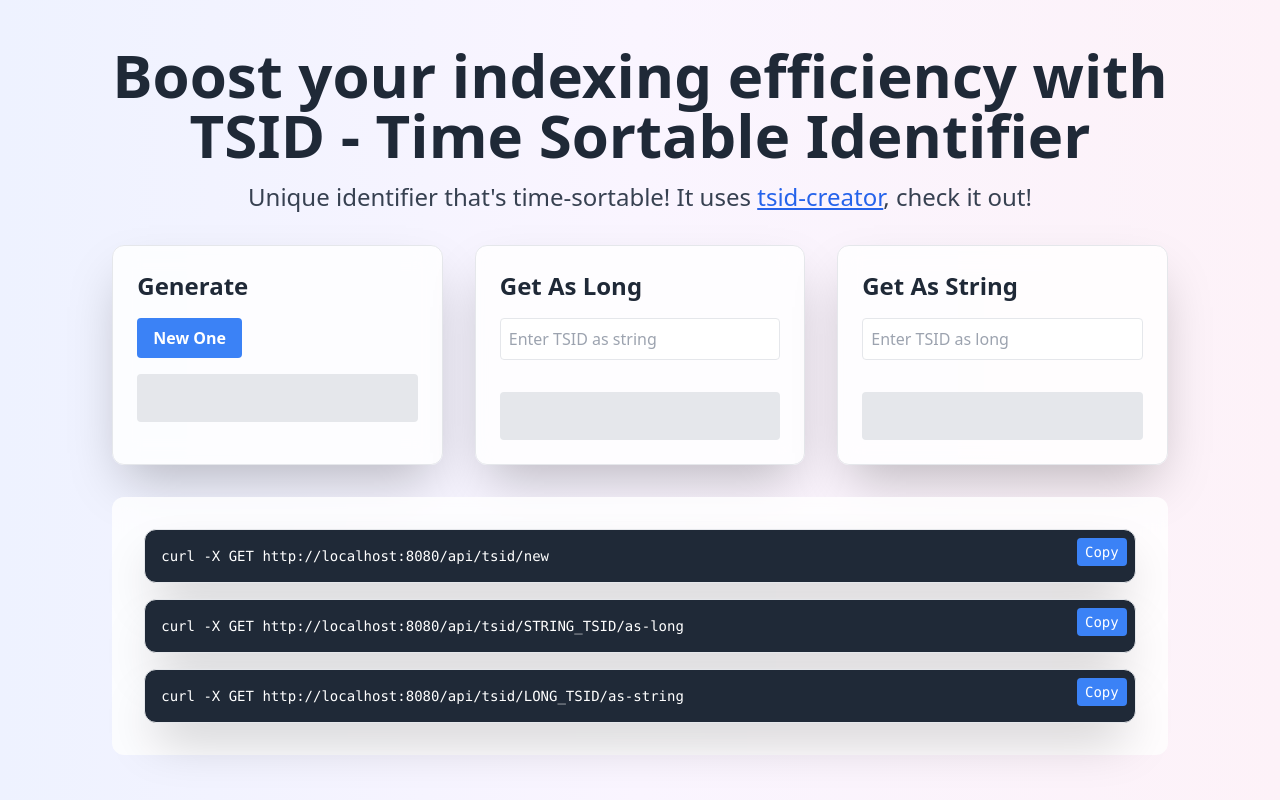
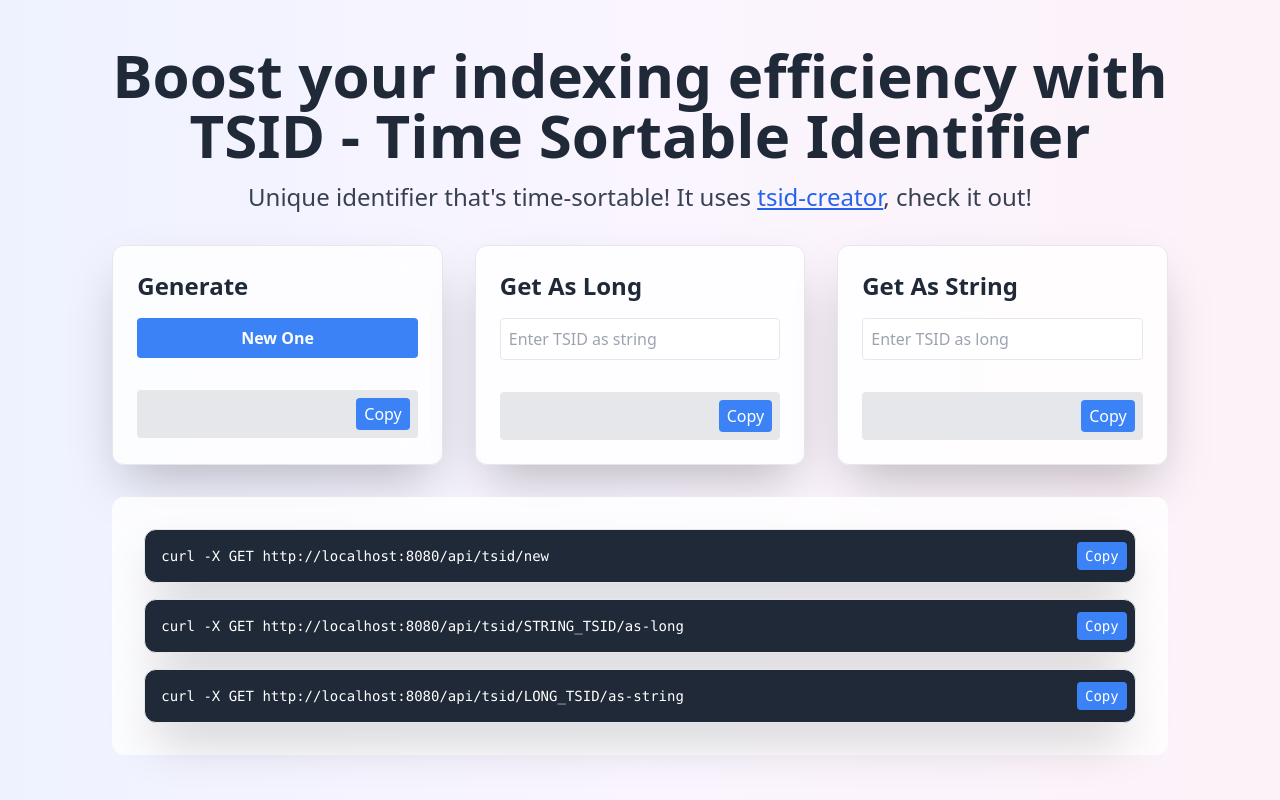
Before and after one commit to murilocardoso/tsidgenerator-frontend, an Angular app: page / in a window 1280 px wide. Built offline with nearby package versions, Linux system fonts and the light colour scheme.

Commit message:
copy buttons for the outputs and toast

```diff
--- a/src/app/app.component.html
+++ b/src/app/app.component.html
@@ -1,15 +1,20 @@
 <div class="container mx-auto p-8">
+
   <div class="text-center mb-8">
     <h1 class="text-6xl font-extrabold text-gray-800">Boost your indexing efficiency with <br> TSID - Time Sortable Identifier </h1>
     <h2 class="text-2xl text-gray-700 mt-4">Unique identifier that's time-sortable! It uses <a href="https://github.com/f4b6a3/tsid-creator" class="text-blue-600 underline" target="_blank">tsid-creator</a>, check it out!</h2>
   </div>
+
   <div class="grid grid-cols-1 md:grid-cols-3 gap-8">
     <!-- Generate TSID -->
     <div class="card">
       <h2 class="text-2xl font-bold mb-4 text-gray-800">Generate</h2>
-      <button class="bg-blue-500 hover:bg-blue-700 text-white font-bold py-2 px-4 rounded" (click)="generateTsid()">New One</button>
+      <button class="bg-blue-500 hover:bg-blue-700 text-white font-bold p-2 w-full mb-4 rounded" (click)="generateTsid()">New One</button>
       <div class="result-container">
-        <span class="result-text">{{ newTsidAsString }}</span>
+        <div class="result-content flex items-center justify-between w-full">
+          <span class="result-text">{{ newTsidAsString }}</span>
+          <button (click)="copyNewTsidAsString()" class="ml-2 bg-blue-500 hover:bg-blue-700 text-white py-1 px-2 rounded">Copy</button>
+        </div>
       </div>
     </div>
 
@@ -18,7 +23,10 @@
       <h2 class="text-2xl font-bold mb-4 text-gray-800">Get As Long</h2>
       <input type="text" (ngModelChange)="onGetAsLongChange($event)" [maxlength]="TSID_STRING_MAX_SIZE" [(ngModel)]="tsidStringInput" class="border p-2 w-full mb-4 rounded" placeholder="Enter TSID as string">
       <div class="result-container">
-        <span class="result-text" [class.text-red-500]="tsidLongOuput == VALUE_WHEN_INVALID_ARGUMENT">{{ tsidLongOuput }}</span>
+        <div class="result-content flex items-center justify-between w-full">
+          <div class="result-text" [class.text-red-500]="tsidLongOuput == VALUE_WHEN_INVALID_ARGUMENT">{{ tsidLongOuput }}</div>
+          <button (click)="copyTsidLongOutput()" class="ml-2 bg-blue-500 hover:bg-blue-700 text-white py-1 px-2 rounded">Copy</button>
+        </div>
       </div>
     </div>
 
@@ -27,7 +35,10 @@
       <h2 class="text-2xl font-bold mb-4 text-gray-800">Get As String</h2>
       <input type="text" (ngModelChange)="onGetAsStringChange($event)" [maxlength]="TSID_LONG_MAX_SIZE" [(ngModel)]="tsidLongInput" class="border p-2 w-full mb-4 rounded" placeholder="Enter TSID as long">
       <div class="result-container">
-        <div class="result-text" [class.text-red-500]="tsidStringOutput == VALUE_WHEN_INVALID_ARGUMENT">{{ tsidStringOutput }}</div>
+        <div class="result-content flex items-center justify-between w-full">
+          <div class="result-text" [class.text-red-500]="tsidStringOutput == VALUE_WHEN_INVALID_ARGUMENT">{{ tsidStringOutput }}</div>
+          <button (click)="copyTsidStringOutput()" class="ml-2 bg-blue-500 hover:bg-blue-700 text-white py-1 px-2 rounded">Copy</button>
+        </div>
       </div>
     </div>
   </div>
@@ -37,21 +48,26 @@
     <div class="space-y-4">
       <!-- Curl Command for Generate TSID -->
       <div class="card code-card relative">
-        <code>{{ curl_generate }}</code>
-        <button (click)="copyGenerateCurlToClipboard()" class="absolute top-2 right-2 bg-blue-500 hover:bg-blue-700 text-white py-1 px-2 rounded">Copy</button>
+        <code>{{ curlGenerate }}</code>
+        <button (click)="copyGenerateCurlToClipboard()" class="absolute top-1/2 right-2 transform -translate-y-1/2 bg-blue-500 hover:bg-blue-700 text-white py-1 px-2 rounded">Copy</button>
       </div>
 
       <!-- Curl Command for Get As Long -->
       <div class="card code-card relative">
-        <code>{{ curl_from_string_to_long }}</code>
-        <button (click)="copyFromStringToLongCurlToClipboard()" class="absolute top-2 right-2 bg-blue-500 hover:bg-blue-700 text-white py-1 px-2 rounded">Copy</button>
+        <code>{{ curlFromStringToLong }}</code>
+        <button (click)="copyFromStringToLongCurlToClipboard()" class="absolute top-1/2 right-2 transform -translate-y-1/2 bg-blue-500 hover:bg-blue-700 text-white py-1 px-2 rounded">Copy</button>
       </div>
 
       <!-- Curl Command for Get As String -->
-      <div class="card code-card relative">
-        <code>{{ curl_from_long_to_string }}</code>
-        <button (click)="copyFromLongToStringCurlToClipboard()" class="absolute top-2 right-2 bg-blue-500 hover:bg-blue-700 text-white py-1 px-2 rounded">Copy</button>
-      </div>
+        <div class="card code-card relative">
+          <code>{{ curlFromLongToString }}</code>
+          <button (click)="copyFromLongToStringCurlToClipboard()" class="absolute top-1/2 right-2 transform -translate-y-1/2 bg-blue-500 hover:bg-blue-700 text-white py-1 px-2 rounded">Copy</button>
+        </div>
     </div>
   </div>
+
+  <!-- Toast Message -->
+  <div *ngIf="showToast" class="fixed bottom-4 left-1/2 transform -translate-x-1/2 bg-blue-500 text-white py-2 px-4 rounded font-semibold shadow-md">
+    Copied to clipboard!
+  </div>
 </div>
--- a/src/app/app.component.ts
+++ b/src/app/app.component.ts
@@ -23,10 +23,12 @@ export class AppComponent {
   tsidLongOuput: string = '';
   tsidStringInput: string = '';
   tsidStringOutput: string = '';
+  errorMessage: string = '';
+  showToast: boolean = false; // Para controlar a exibição do toast
 
-  curl_generate: string = 'curl -X GET '+ environment.tsidBaseUrl +'/new'
-  curl_from_string_to_long: string = 'curl -X GET '+ environment.tsidBaseUrl +'/STRING_TSID/as-long';
-  curl_from_long_to_string: string = 'curl -X GET '+ environment.tsidBaseUrl +'/LONG_TSID/as-string';
+  curlGenerate: string = 'curl -X GET '+ environment.tsidBaseUrl +'/new'
+  curlFromStringToLong: string = 'curl -X GET '+ environment.tsidBaseUrl +'/STRING_TSID/as-long';
+  curlFromLongToString: string = 'curl -X GET '+ environment.tsidBaseUrl +'/LONG_TSID/as-string';
 
   constructor(private generateTsId: GenerateTsidService,
     private convertTsidFromStringToLongService: ConvertTsidFromStringToLongService,
@@ -94,27 +96,47 @@ export class AppComponent {
   }
 
   atualizarCurls() {
-    this.curl_generate = `curl -X GET ${environment.tsidBaseUrl}/new`;
-    this.curl_from_string_to_long = `curl -X GET ${environment.tsidBaseUrl}/${String(this.tsidStringInput) || String(this.newTsidAsString) || String(this.tsidStringOutput) || 'STRING_TSID'}/as-long`;
-    this.curl_from_long_to_string = `curl -X GET ${environment.tsidBaseUrl}/${String(this.tsidLongInput) || String(this.newTsidAsLong) || String(this.tsidLongOuput) || 'LONG_TSID'}/as-string`;
+    this.curlGenerate = `curl -X GET ${environment.tsidBaseUrl}/new`;
+    this.curlFromStringToLong = `curl -X GET ${environment.tsidBaseUrl}/${String(this.tsidStringInput) || String(this.newTsidAsString) || String(this.tsidStringOutput) || 'STRING_TSID'}/as-long`;
+    this.curlFromLongToString = `curl -X GET ${environment.tsidBaseUrl}/${String(this.tsidLongInput) || String(this.newTsidAsLong) || String(this.tsidLongOuput) || 'LONG_TSID'}/as-string`;
+  }
+
+  copyNewTsidAsString() {
+    this.copyToClipboard(this.newTsidAsString);
+  }
+
+  copyTsidLongOutput() {
+    this.copyToClipboard(this.tsidLongOuput);
+  }
+
+  copyTsidStringOutput() {
+    this.copyToClipboard(this.tsidStringOutput);
   }
 
   copyGenerateCurlToClipboard() {
-    this.copyToClipboard(this.curl_generate);
+    this.copyToClipboard(this.curlGenerate);
   }
 
   copyFromStringToLongCurlToClipboard() {
-    this.copyToClipboard(this.curl_from_string_to_long);
+    this.copyToClipboard(this.curlFromStringToLong);
   }
 
   copyFromLongToStringCurlToClipboard() {
-    this.copyToClipboard(this.curl_from_long_to_string);
+    this.copyToClipboard(this.curlFromLongToString);
   }
 
   copyToClipboard(text: string) {
     navigator.clipboard.writeText(text).then(() => {
+      this.showToastMessage();
     }).catch(err => {
       console.error('Failed to copy: ', err);
     });
   }
+
+  showToastMessage() {
+    this.showToast = true;
+    setTimeout(() => {
+      this.showToast = false;
+    }, 1500);
+  }
 }
--- a/src/styles.css
+++ b/src/styles.css
@@ -38,3 +38,8 @@ body {
 button {
   cursor: pointer;
 }
+
+.result-content {
+  display: flex;
+  align-items: center;
+}
```
